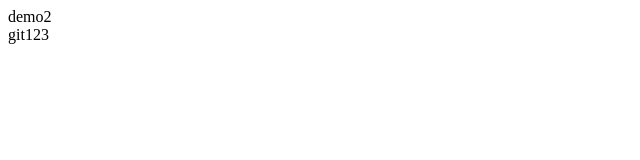
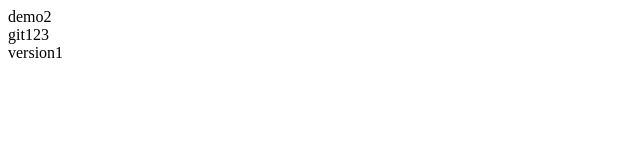
Before and after one commit to mchangdev/demo2, a plain HTML site: page home.html in a window 1280 px wide. Shown: the full height of the page, 0-640 px from the left. Drawn offline with Linux system fonts and the light colour scheme.

Commit message:
version1

```diff
--- a/home.html
+++ b/home.html
@@ -9,5 +9,6 @@
 <body>
     demo2
     <div>git123</div>
+    <div>version1</div>
 </body>
 </html>
```
